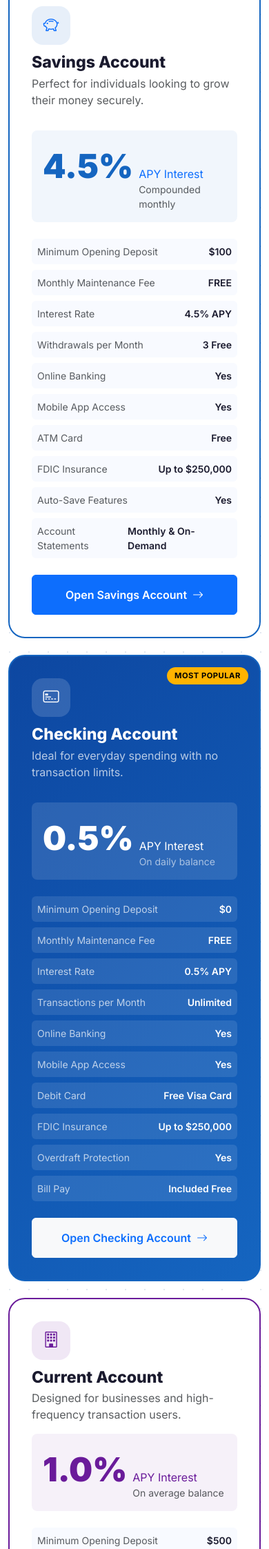
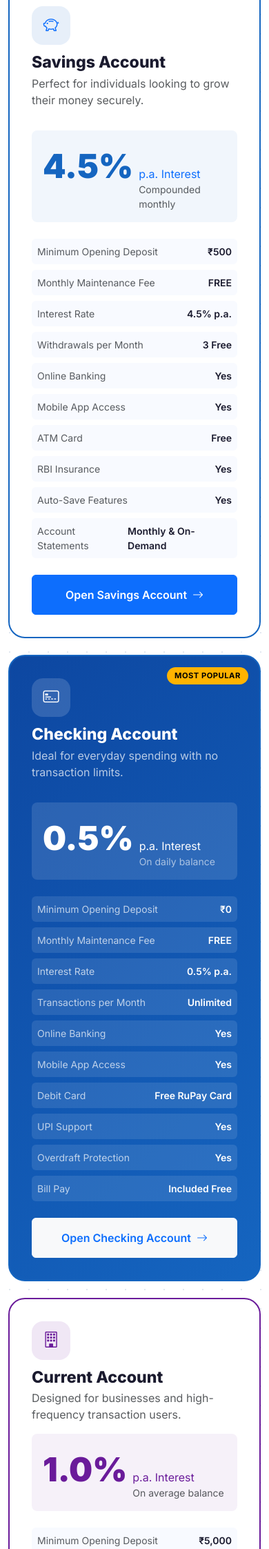
Before and after one commit to ddminstitute/ddmi, a Laravel app: page /account-plans in a window 390 px wide. Shown: the part 540-2785 px from the top of the page at 69% size. Run offline with Laravel 12, Linux system fonts and the light colour scheme.

Commit message:
Update public website: Indian Rupee, contact info, Indian references
- Replace all $ dollar signs with ₹ rupee in home, account-plans pages
- Update plans: ₹500 savings min, ₹0 checking, ₹5,000 current, ₹10,000 FD
- Replace FDIC with RBI, Visa with RuPay, SWIFT with NEFT/RTGS/UPI
- Replace $2B+ with ₹50 Cr+ assets managed
- Update CTA section footer: Samastipur Bihar, +91 9113107586, support@coreaxis.cloud
- Update About page stats: ₹50 Cr+, 10+ years (instead of 15+)
- Update loan features: ₹5 Lakh / ₹1 Crore limits
- Fix placeholder phone format to +91 XXXXXXXXXX
- Replace US testimonial names with Indian names

https://claude.ai/code/session_01MDkbuzMocsM259biLTWS7h

```diff
--- a/coreaxis/resources/views/website/about.blade.php
+++ b/coreaxis/resources/views/website/about.blade.php
@@ -32,7 +32,7 @@
             </div>
             <div class="col-lg-6">
                 <div class="row g-3">
-                    @foreach([['$2B+','Assets Under Management'],['50K+','Happy Customers'],['15+','Years of Service'],['99.9%','System Uptime']] as $stat)
+                    @foreach([['₹50 Cr+','Assets Under Management'],['50K+','Happy Customers'],['10+','Years of Service'],['99.9%','System Uptime']] as $stat)
                     <div class="col-6">
                         <div class="card border-0 text-center p-4 shadow-sm">
                             <div class="fw-800 text-primary" style="font-size:2.2rem">{{ $stat[0] }}</div>
--- a/coreaxis/resources/views/website/account-plans.blade.php
+++ b/coreaxis/resources/views/website/account-plans.blade.php
@@ -28,12 +28,12 @@
                     </div>
                     <div class="d-flex align-items-baseline gap-2 mb-4 p-3 rounded-3" style="background:rgba(21,101,192,.06)">
                         <span style="font-size:3rem;font-weight:900;color:var(--primary)">4.5%</span>
-                        <div><div class="fw-600 text-primary">APY Interest</div><div class="text-muted small">Compounded monthly</div></div>
+                        <div><div class="fw-600 text-primary">p.a. Interest</div><div class="text-muted small">Compounded monthly</div></div>
                     </div>
                     <div class="row g-2 mb-4">
                         @php $features = [
-                            ['Minimum Opening Deposit','$100'],['Monthly Maintenance Fee','FREE'],['Interest Rate','4.5% APY'],['Withdrawals per Month','3 Free'],
-                            ['Online Banking','Yes'],['Mobile App Access','Yes'],['ATM Card','Free'],['FDIC Insurance','Up to $250,000'],
+                            ['Minimum Opening Deposit','₹500'],['Monthly Maintenance Fee','FREE'],['Interest Rate','4.5% p.a.'],['Withdrawals per Month','3 Free'],
+                            ['Online Banking','Yes'],['Mobile App Access','Yes'],['ATM Card','Free'],['RBI Insurance','Yes'],
                             ['Auto-Save Features','Yes'],['Account Statements','Monthly & On-Demand'],
                         ]; @endphp
                         @foreach($features as $f)
@@ -64,12 +64,12 @@
                     </div>
                     <div class="d-flex align-items-baseline gap-2 mb-4 p-3 rounded-3" style="background:rgba(255,255,255,.12)">
                         <span style="font-size:3rem;font-weight:900;color:#fff">0.5%</span>
-                        <div><div class="fw-600 text-white">APY Interest</div><div style="color:rgba(255,255,255,.6)" class="small">On daily balance</div></div>
+                        <div><div class="fw-600 text-white">p.a. Interest</div><div style="color:rgba(255,255,255,.6)" class="small">On daily balance</div></div>
                     </div>
                     <div class="row g-2 mb-4">
                         @php $features = [
-                            ['Minimum Opening Deposit','$0'],['Monthly Maintenance Fee','FREE'],['Interest Rate','0.5% APY'],['Transactions per Month','Unlimited'],
-                            ['Online Banking','Yes'],['Mobile App Access','Yes'],['Debit Card','Free Visa Card'],['FDIC Insurance','Up to $250,000'],
+                            ['Minimum Opening Deposit','₹0'],['Monthly Maintenance Fee','FREE'],['Interest Rate','0.5% p.a.'],['Transactions per Month','Unlimited'],
+                            ['Online Banking','Yes'],['Mobile App Access','Yes'],['Debit Card','Free RuPay Card'],['UPI Support','Yes'],
                             ['Overdraft Protection','Yes'],['Bill Pay','Included Free'],
                         ]; @endphp
                         @foreach($features as $f)
@@ -95,12 +95,12 @@
                     <p class="text-muted">Designed for businesses and high-frequency transaction users.</p>
                     <div class="d-flex align-items-baseline gap-2 mb-4 p-3 rounded-3" style="background:rgba(106,27,154,.06)">
                         <span style="font-size:3rem;font-weight:900;color:#6A1B9A">1.0%</span>
-                        <div><div class="fw-600" style="color:#6A1B9A">APY Interest</div><div class="text-muted small">On average balance</div></div>
+                        <div><div class="fw-600" style="color:#6A1B9A">p.a. Interest</div><div class="text-muted small">On average balance</div></div>
                     </div>
                     <div class="row g-2 mb-4">
                         @php $features = [
-                            ['Minimum Opening Deposit','$500'],['Monthly Maintenance Fee','$15/mo'],['Interest Rate','1.0% APY'],['Transactions per Month','Unlimited'],
-                            ['Online Banking','Yes'],['Mobile App Access','Yes'],['Multiple Signatories','Yes'],['Bulk Payments','Supported'],
+                            ['Minimum Opening Deposit','₹5,000'],['Monthly Maintenance Fee','₹500/mo'],['Interest Rate','1.0% p.a.'],['Transactions per Month','Unlimited'],
+                            ['Online Banking','Yes'],['Mobile App Access','Yes'],['Multiple Signatories','Yes'],['NEFT/RTGS','Supported'],
                             ['Dedicated Manager','Yes'],['Priority Support','24/7'],
                         ]; @endphp
                         @foreach($features as $f)
@@ -127,7 +127,7 @@
                     <p class="text-muted">Lock your funds and earn guaranteed higher returns over time.</p>
                     <div class="d-flex align-items-baseline gap-2 mb-4 p-3 rounded-3" style="background:rgba(230,81,0,.06)">
                         <span style="font-size:3rem;font-weight:900;color:#E65100">8.5%</span>
-                        <div><div class="fw-600" style="color:#E65100">Max APY</div><div class="text-muted small">For 5-year tenure</div></div>
+                        <div><div class="fw-600" style="color:#E65100">Max p.a.</div><div class="text-muted small">For 5-year tenure</div></div>
                     </div>
                     {{-- Tenure Rate Table --}}
                     <div class="mb-4">
@@ -140,7 +140,7 @@
                         @endforeach
                     </div>
                     <div class="row g-2 mb-4">
-                        @foreach([['Minimum Deposit','$1,000'],['Maximum Deposit','No Limit'],['Premature Withdrawal','Allowed (penalty applies)'],['Auto Renewal','Yes']] as $f)
+                        @foreach([['Minimum Deposit','₹10,000'],['Maximum Deposit','No Limit'],['Premature Withdrawal','Allowed (penalty applies)'],['Auto Renewal','Yes']] as $f)
                         <div class="col-12">
                             <div class="d-flex justify-content-between p-2 rounded-2" style="background:#f8faff">
                                 <span class="small text-muted">{{ $f[0] }}</span><span class="small fw-semibold">{{ $f[1] }}</span>
@@ -176,13 +176,13 @@
                     </thead>
                     <tbody>
                         @foreach([
-                            ['Interest Rate','4.5% APY','0.5% APY','1.0% APY','Up to 8.5%'],
-                            ['Min. Opening','$100','$0','$500','$1,000'],
-                            ['Monthly Fee','Free','Free','$15','Free'],
+                            ['Interest Rate','4.5% p.a.','0.5% p.a.','1.0% p.a.','Up to 8.5%'],
+                            ['Min. Opening','₹500','₹0','₹5,000','₹10,000'],
+                            ['Monthly Fee','Free','Free','₹500','Free'],
                             ['Transactions','3/month','Unlimited','Unlimited','On maturity'],
-                            ['Debit Card','Yes','Yes (Visa)','Yes','No'],
+                            ['Debit Card','Yes','Yes (RuPay)','Yes','No'],
                             ['Online Banking','✓','✓','✓','✓'],
-                            ['ATM Access','Yes','Yes (rebates)','Yes','No'],
+                            ['UPI Support','Yes','Yes','Yes','No'],
                             ['Overdraft Protection','No','Yes','Yes','No'],
                             ['Business Use','No','Limited','Yes','Yes'],
                             ['Best For','Personal savings','Daily spending','Business use','Long-term growth'],
@@ -211,9 +211,9 @@
                 <div class="accordion" id="faqAccordion">
                     @foreach([
                         ['Can I have multiple accounts?','Yes! You can open multiple account types. For example, a Savings account for your emergency fund and a Checking account for daily expenses.'],
-                        ['Is there a minimum balance requirement?','Savings accounts require $100 minimum. Checking accounts have no minimum. Current accounts require $500. Fixed Deposits start at $1,000.'],
+                        ['Is there a minimum balance requirement?','Savings accounts require ₹500 minimum. Checking accounts have no minimum. Current accounts require ₹5,000. Fixed Deposits start at ₹10,000.'],
                         ['How long does it take to open an account?','Most accounts are opened instantly after registration. You can start banking within minutes of completing the online form.'],
-                        ['Are my deposits insured?','Yes. All deposits are FDIC insured up to $250,000 per depositor per account category.'],
+                        ['Are my deposits insured?','Yes. All deposits are handled as per RBI guidelines for customer protection.'],
                         ['Can I switch account types later?','Yes. You can open additional account types or upgrade anytime. Contact our support team for assistance.'],
                     ] as $i => $faq)
                     <div class="accordion-item border-0 mb-2 rounded-3 shadow-sm">
--- a/coreaxis/resources/views/website/contact.blade.php
+++ b/coreaxis/resources/views/website/contact.blade.php
@@ -48,7 +48,7 @@
                             </div>
                             <div class="col-md-6">
                                 <label class="form-label fw-semibold">Phone (optional)</label>
-                                <input type="tel" name="phone" class="form-control" value="{{ old('phone') }}" placeholder="+1 (555) 000-0000">
+                                <input type="tel" name="phone" class="form-control" value="{{ old('phone') }}" placeholder="+91 XXXXXXXXXX">
                             </div>
                             <div class="col-md-6">
                                 <label class="form-label fw-semibold">Subject <span class="text-danger">*</span></label>
--- a/coreaxis/resources/views/website/services.blade.php
+++ b/coreaxis/resources/views/website/services.blade.php
@@ -13,7 +13,7 @@
 $services = [
     ['icon'=>'bi-piggy-bank','color'=>'#1565C0','bg'=>'rgba(21,101,192,.08)','title'=>'Personal Banking','desc'=>'Everything you need for daily banking — savings, checking, and current accounts with competitive rates and zero hidden fees.','features'=>['Multiple account types','Free debit card','Mobile banking app','24/7 account access','Real-time notifications']],
     ['icon'=>'bi-arrow-left-right','color'=>'#00897B','bg'=>'rgba(0,137,123,.08)','title'=>'Fund Transfers','desc'=>'Move money instantly between accounts or to any bank worldwide with low transfer fees and real-time confirmation.','features'=>['Instant domestic transfers','International SWIFT transfers','Bulk payment support','Transfer scheduling','Real-time tracking']],
-    ['icon'=>'bi-credit-card','color'=>'#6A1B9A','bg'=>'rgba(106,27,154,.08)','title'=>'Loan Services','desc'=>'Get the financing you need — personal, home, auto, or business loans — with transparent terms and quick approvals.','features'=>['Personal loans up to $50K','Home loans up to $1M','Auto financing','Business loans','EMI calculator & planner']],
+    ['icon'=>'bi-credit-card','color'=>'#6A1B9A','bg'=>'rgba(106,27,154,.08)','title'=>'Loan Services','desc'=>'Get the financing you need — personal, home, auto, or business loans — with transparent terms and quick approvals.','features'=>['Personal loans up to ₹5 Lakh','Home loans up to ₹1 Crore','Auto financing','Business loans','EMI calculator & planner']],
     ['icon'=>'bi-safe','color'=>'#E65100','bg'=>'rgba(230,81,0,.08)','title'=>'Fixed Deposits','desc'=>'Grow your savings with guaranteed high-yield fixed deposits. Lock in rates from 6 months up to 5 years.','features'=>['Up to 8.5% interest p.a.','Flexible tenures','Auto-renewal option','Premature withdrawal','No hidden charges']],
     ['icon'=>'bi-bar-chart-line','color'=>'#1565C0','bg'=>'rgba(21,101,192,.08)','title'=>'Financial Analytics','desc'=>'Smart dashboards and detailed reports give you a clear picture of your financial health at all times.','features'=>['Spending analysis','Income vs expense charts','Custom date reports','Export to PDF/CSV','Budget tracking']],
     ['icon'=>'bi-shield-lock','color'=>'#00897B','bg'=>'rgba(0,137,123,.08)','title'=>'Security & Fraud Protection','desc'=>'Your money is protected by bank-grade security, 2FA authentication, and 24/7 real-time fraud monitoring.','features'=>['256-bit SSL encryption','Two-factor authentication','Fraud monitoring','Account freeze option','Instant alerts']],
```
Also changed, not shown: coreaxis/resources/views/website/home.blade.php (+20 -15 lines).
